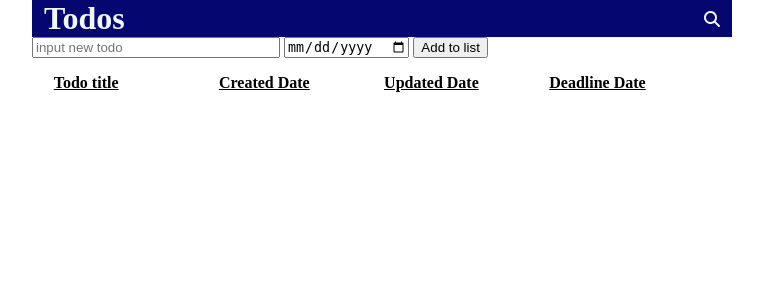
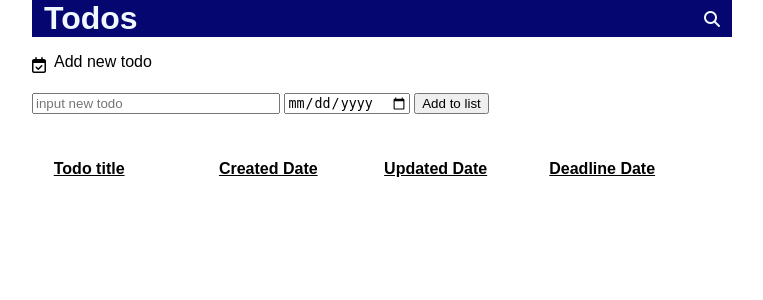
Before and after one commit to t-taro/My_todo_app, a PHP site: page / in a window 1280 px wide. Shown: the top 300 px of the page, without its empty margins (258-1021 px from the left). Run offline with PHP 8.4, Linux system fonts and the light colour scheme; data that the repository does not hold is empty; some libraries are stand-ins or nearby versions.

Commit message:
deadline function is implemented

```diff
--- a/get.php
+++ b/get.php
@@ -2,7 +2,7 @@
     try {
       $dsn = "mysql:host=mysql1;dbname=todo_db;";
       $db = new PDO($dsn, 'testuser', 'pass');
-      $sql = 'select * from todos order by id desc';
+      $sql = 'select * from todos order by deadline is null asc, deadline asc';
       $stmt = $db->query($sql);
       $result = $stmt->fetchAll(PDO::FETCH_ASSOC);
 
--- a/index.css
+++ b/index.css
@@ -1,5 +1,6 @@
 body{
   margin: 0;
+  font-family: "Montserrat","游ゴシック",YuGothic,"ヒラギノ角ゴ ProN W3","Hiragino Kaku Gothic ProN","メイリオ",Meiryo,sans-serif;
 }
 
 .container{
@@ -74,6 +75,29 @@ header h1{
   margin: 16px 0 0;
 }
 
+#add_todo_title{
+  display: flex;
+}
+
+#add_todo_title>i{
+  line-height: 56px;
+}
+
+#add_todo_title>p{
+  margin-left: 8px;
+}
+
+
+
+
+#add_todo{
+  margin-bottom: 30px;
+}
+
+#add_todo>p{
+  margin-bottom: 4px;
+}
+
 #add_new_todo, #titleSearch{
   width: 240px;
 }
@@ -86,7 +110,7 @@ header h1{
   margin-right: 21.56px;
 }
 
-.columnTitle{
+#columnTitles>p{
   font-weight: bold;
   text-decoration: underline;
 }
--- a/index.php
+++ b/index.php
@@ -34,6 +34,10 @@
     </div>
 
     <section id="add_todo">
+      <div id="add_todo_title">
+        <i class="far fa-calendar-check"></i>
+        <p>Add new todo</p>
+      </div>
       <form action="post.php" method="post">
         <input type="text" id="add_new_todo" name="newTitle" placeholder="input new todo">
         <input type="date" id="deadline" name="deadline">
@@ -44,10 +48,10 @@
     <section id="todo_list">
       <ul>
         <li id = "columnTitles">
-          <p class="columnTitle">Todo title</p>
-          <p class="columnTitle">Created Date</p>
-          <p class="columnTitle">Updated Date</p>
-          <p class="columnTitle">Deadline Date</p>
+          <p>Todo title</p>
+          <p>Created Date</p>
+          <p>Updated Date</p>
+          <p>Deadline Date</p>
         </li>
         <?php foreach($result as $row){ ?>
             <li>
```
